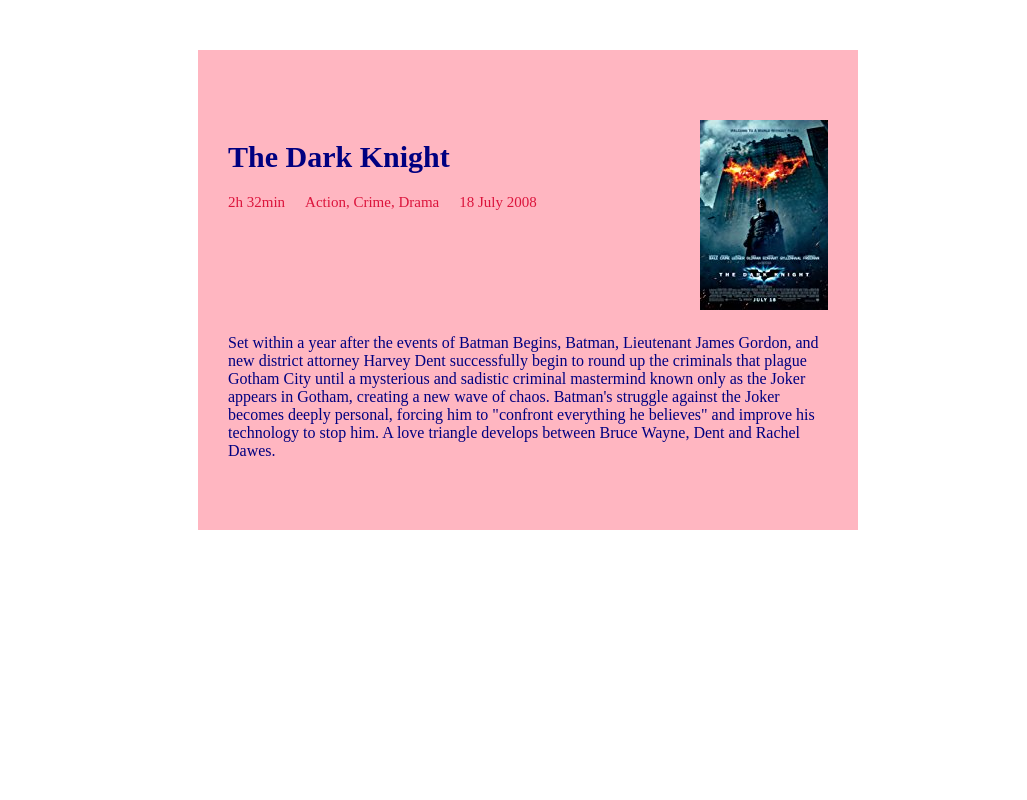
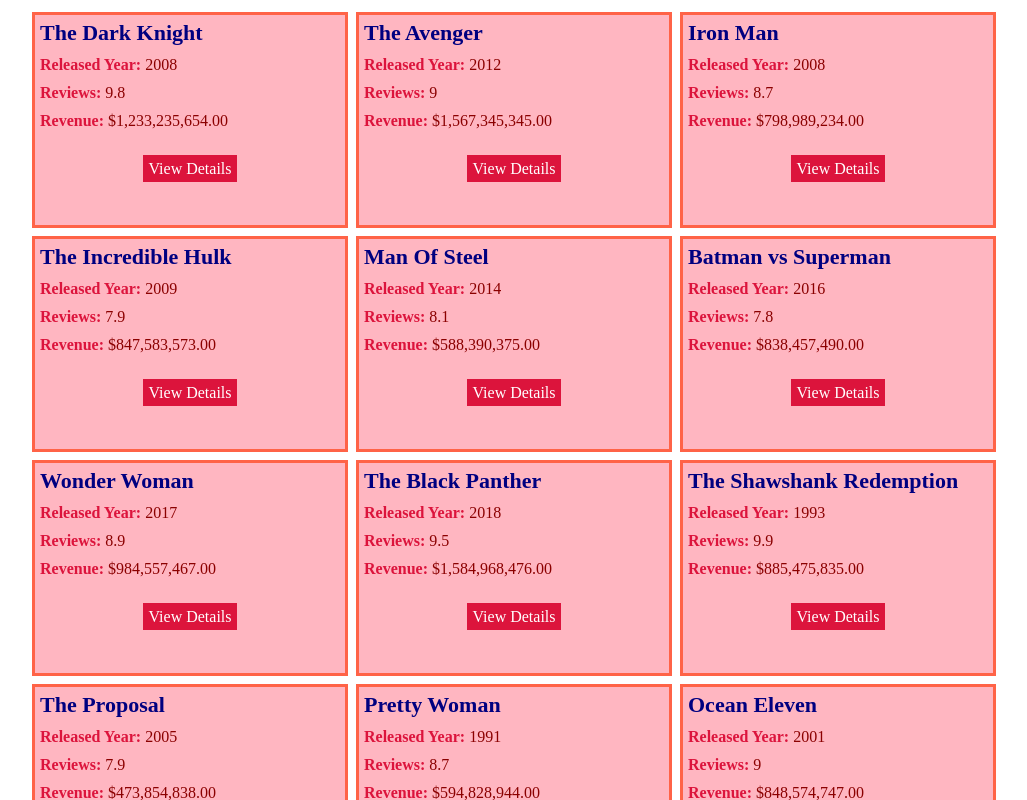
Before and after one commit to robert-s12/awesome-idea, an Angular app: page /index in a window 1280 px wide. Shown: the top 800 px of the page, without its empty margins (112-1139 px from the left). Built offline with nearby package versions, Linux system fonts and the light colour scheme.

Commit message:
Add Routing To Awesome Idea
Add Angular Routing to Product. Routing supports list and details
features.

```diff
--- a/src/app/app.component.html
+++ b/src/app/app.component.html
@@ -1,4 +1,4 @@
 <!--The content below is only a placeholder and can be replaced.-->
 <div id="movie-app-component">
-    <ai-movie-info></ai-movie-info>
+    <router-outlet></router-outlet>
 </div>
--- a/src/app/app.module.ts
+++ b/src/app/app.module.ts
@@ -4,6 +4,7 @@
 import { AppRootComponent } from "./app.component";
 import { MovieListComponent } from "./movie.list/movie.list.component";
 import { MovieInfoComponent } from "./movie.info/movie.info.component";
+import { MOVIE_ROUTING } from "./app.routing";
 
 
 @NgModule({
@@ -14,7 +15,8 @@
     ],
 
     imports: [
-        BrowserModule
+        BrowserModule,
+        MOVIE_ROUTING
     ],
 
     providers: [],
--- /dev/null
+++ b/src/app/app.routing.ts
@@ -0,0 +1,31 @@
+import { ModuleWithProviders } from "@angular/core";
+import { Routes, RouterModule } from "@angular/router";
+
+import { MovieListComponent } from "./movie.list/movie.list.component";
+import { MovieInfoComponent } from "./movie.info/movie.info.component";
+
+
+const APP_ROUTES: Routes = [
+    {
+        path: "index",
+        component: MovieListComponent
+    },
+    {
+        path: "info/:movieId",
+        component: MovieInfoComponent
+    },
+    {
+        path: "",
+        pathMatch: "full",
+        redirectTo: "index"
+    },
+    {
+        path: "**",
+        pathMatch: "full",
+        redirectTo: "index"
+    }
+];
+
+
+export const MOVIE_ROUTING: ModuleWithProviders = RouterModule
+        .forRoot(APP_ROUTES);
--- a/src/app/movie.info/movie.info.component.ts
+++ b/src/app/movie.info/movie.info.component.ts
@@ -1,4 +1,5 @@
-import { Component } from "@angular/core";
+import { Component, OnInit } from "@angular/core";
+import { ActivatedRoute } from "@angular/router";
 
 import { Movie } from "../models/Movie";
 import { MovieListDataService } from "../services/movie.list.data.service";
@@ -20,20 +21,32 @@
 
 
 @Component(componentMetadata)
-export class MovieInfoComponent {
-    movieId: number;
+export class MovieInfoComponent implements OnInit {
+    constructor(
+        private movieDataService: MovieListDataService,
+        private activatedRoute: ActivatedRoute) {}
 
-    constructor(private movieDataService: MovieListDataService) {}
-
-    movie: Movie = this.movieDataService
-            .getMovieById(this.getMovieId());
+    movie: Movie;
 
 
-    getMovieId(): number {
-        let movieId: number = this.movieId
-                ? this.movieId
-                : 1;
-
+    getMovieId(movieId: any): number {
+        movieId = isNaN(movieId) ? 1 : Number(movieId);
         return movieId;
     }
+
+
+    loadMovieInformation(movieId: number): void {
+        movieId = this.getMovieId(movieId);
+        this.movie = this.movieDataService
+                .getMovieById(movieId);
+    }
+
+
+    ngOnInit(): void {
+        this.activatedRoute.params
+                .subscribe(params => {
+                    let movieId = params["movieId"];
+                    this.loadMovieInformation(movieId);
+                })
+    }
 }
--- a/src/app/movie.list/movie.list.component.css
+++ b/src/app/movie.list/movie.list.component.css
@@ -29,15 +29,16 @@
     padding-left: 4px;
 }
 
-div.movie-list > div.movie-log-me {
+div.movie-list > div.movie-details {
     cursor: pointer;
     position: relative;
     text-align: center;
     top: 20px;
 }
 
-div.movie-list > div.movie-log-me > span.button {
-    background-color: red;
+div.movie-list > div.movie-details > a.button {
+    background-color: crimson;
     color: white;
     padding: 5px;
+    text-decoration: none;
 }
--- a/src/app/movie.list/movie.list.component.html
+++ b/src/app/movie.list/movie.list.component.html
@@ -16,7 +16,9 @@
             <span class="data">{{ movie.revenue | currency }}</span>
         </div>
 
-        <div class="movie-log-me">
-            <span class="button" (click)="onLogMe()">Log Me</span>
+        <div class="movie-details">
+            <a class="button" routerLink="{{ '/info/' + movie.id }}">
+                View Details
+            </a>
         </div>
     </div>
--- a/src/app/movie.list/movie.list.component.ts
+++ b/src/app/movie.list/movie.list.component.ts
@@ -24,8 +24,4 @@
     constructor (private movieListService: MovieListDataService) {}
 
     movies: Movie[] = this.movieListService.getMovies();
-
-    onLogMe() {
-        console.log("Logging Movie Info");
-    }
 }
```
